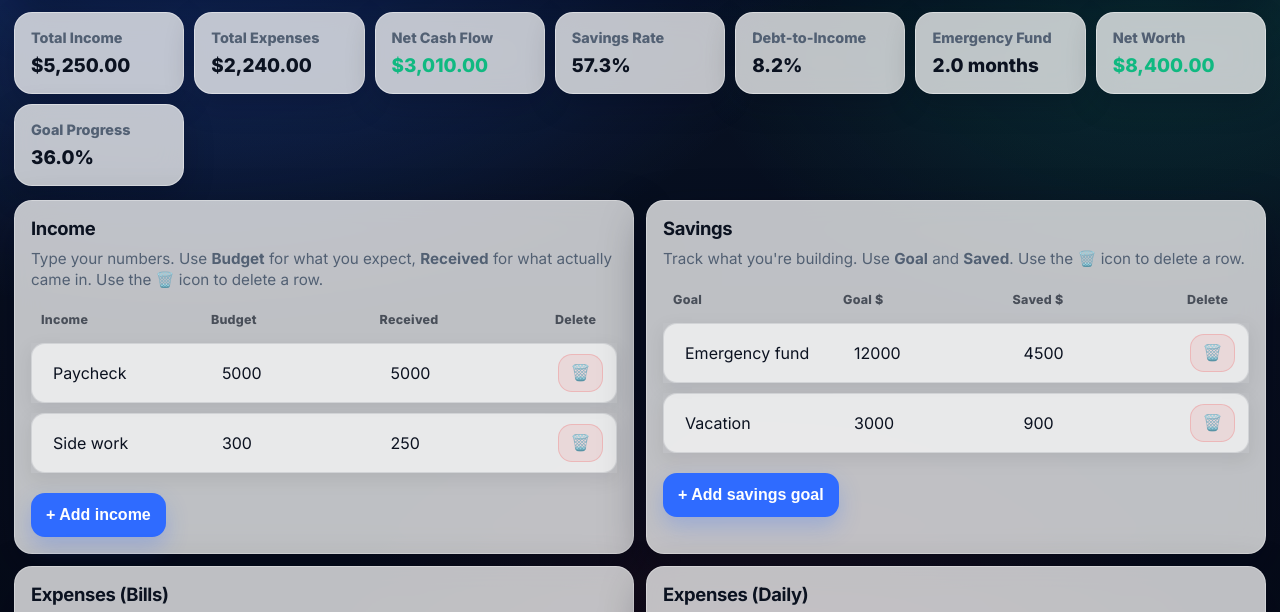
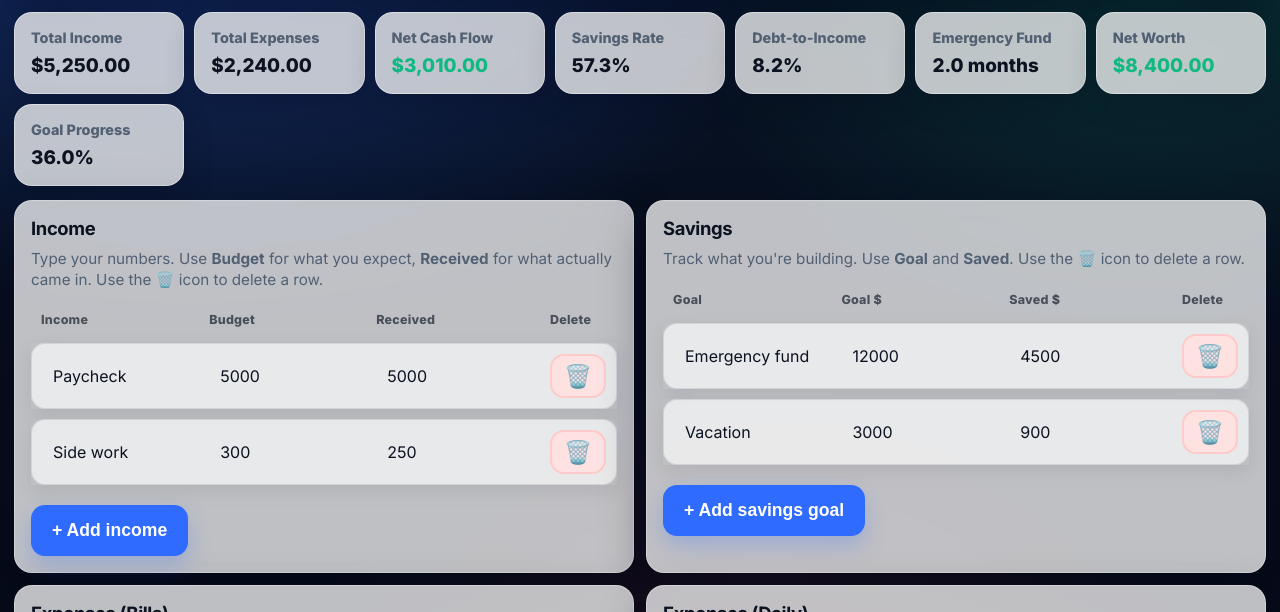
Before and after one commit to OrrForeshop/finance-dashboard, a website: page index.html in a window 1280 px wide. Shown: the part 124-736 px from the top of the page. Drawn offline with nearby package versions, Linux system fonts and the light colour scheme.

Commit message:
High-contrast delete buttons and extra bold primary buttons

```diff
--- a/styles.css
+++ b/styles.css
@@ -174,34 +174,32 @@ button{
   margin-top:10px;
   border:1px solid transparent;
   border-radius:14px;
-  padding:12px 14px;
+  padding:14px 20px;
   background:var(--primary);
   color:#fff;
-  font-weight:850;
-  font-size:1rem;
+  font-weight:900;
+  font-size:1.1rem;
   cursor:pointer;
   box-shadow:0 10px 22px rgba(47,107,255,.25);
 }
-button:hover{background:var(--primary-700)}
-button:active{transform:translateY(1px)}
-
-.btn-primary{background:var(--primary)}
 
 /* Icon-only delete button */
 .btn-icon{
   margin-top:0;
   padding:10px 12px;
-  min-width:44px;
+  min-width:50px;
+  height:44px;
   border-radius:14px;
   line-height:1;
-  background:rgba(239,68,68,.10);
-  color:#9b1c1c;
-  border:1px solid rgba(239,68,68,.22);
+  background:#fee2e2;
+  color:#dc2626;
+  border:2px solid #fecaca;
+  font-size:1.4rem;
   box-shadow:none;
 }
 .btn-icon:hover{
-  background:rgba(239,68,68,.16);
-  border-color:rgba(239,68,68,.30);
+  background:#fecaca;
+  color:#b91c1c;
 }
 
 .chart-card{height:340px;display:flex;flex-direction:column}
```
